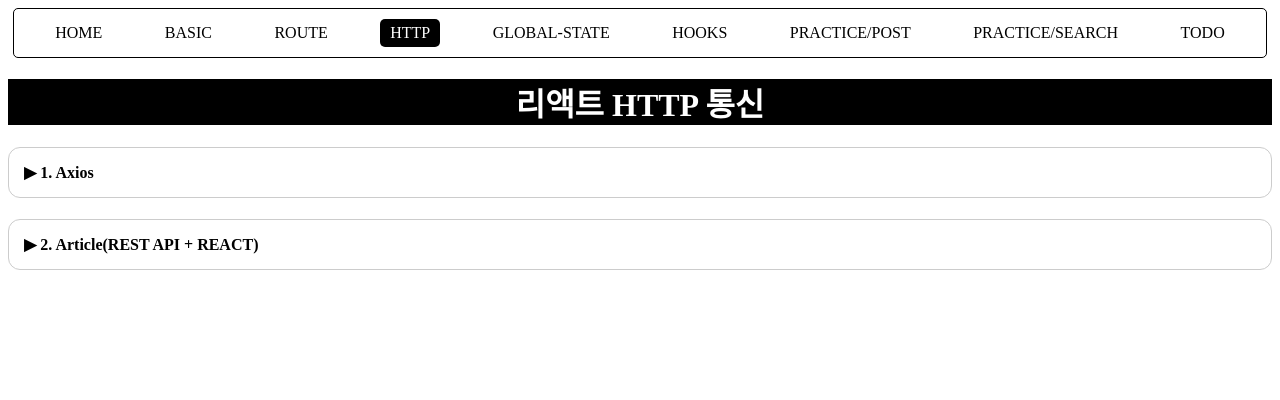
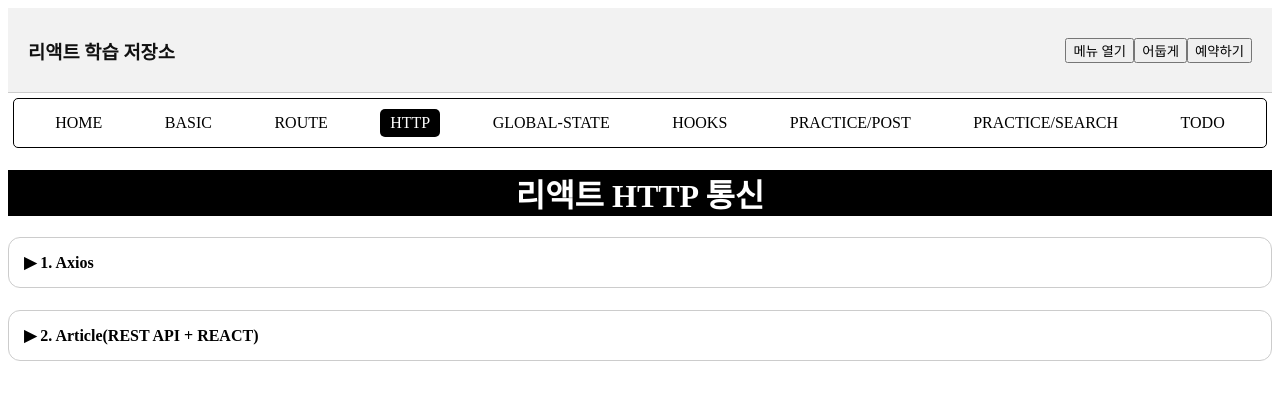
Before and after one commit to tndals11/Frontend, a React (Vite) app in the folder lean-react/: page /http in a window 1280 px wide. Shown: the top 400 px of the page. Built offline with nearby package versions, Linux system fonts and the light colour scheme; no server answers.

Commit message:
2025-11-11 React Zustand

```diff
--- a/lean-react/src/App.tsx
+++ b/lean-react/src/App.tsx
@@ -16,10 +16,30 @@ import ProductDetail from "./pages/route/ProductDetail";
 import ProductInfo from "./pages/route/ProductInfo";
 import ProductReviews from "./pages/route/ProductReviews";
 import ProductDashboard from "./pages/route/ProductDashboard";
+import { useUIStore } from "./stores/ui.store";
+import Header from "./components/Header";
+import Sidebar from "./components/Sidebar";
+import Toast from "./components/toast";
 
 function App() {
+  //% zustand의 store는 호출 시 내부의 스토어를 객체 형식으로 반환
+  //% const {전역상태내부의 속성 또는 함수명 } = useUIStore();
+  //%> 내부의 모든 속성과 메서드 호출 후 좌항에 일치하는 값만을 남김
+
+  //# 필요한 속성, 메서드만 뽑아서 반환
+  const darkMode = useUIStore((state) => state.darkMode); // true: 다크 / false: 라이트
+
+  const appStyle = {
+    minHeight: "100vh",
+    backgroundColor: darkMode ? "#111" : "#fff",
+    color: darkMode ? "#bbb" : "#111",
+    transition: "all 0.3s ease",
+  };
+
   return (
-    <>
+    <div style={appStyle}>
+      <Header />
+      <Sidebar />
       <Navbar />
       {/* Routes 태그: Route를 감싸는 컴포넌트 */}
       <Routes>
@@ -50,7 +70,8 @@ function App() {
         </Route>
         <Route path="/dashboard" element={<ProductDashboard />} />
       </Routes>
-    </>
+      <Toast />
+    </div>
   );
 }
 
--- /dev/null
+++ b/lean-react/src/components/Header.tsx
@@ -0,0 +1,39 @@
+import { useUIStore } from "@/stores/ui.store";
+import React from "react";
+
+function Header() {
+  const toggleSidebar = useUIStore((s) => s.toggleSidebar);
+  const toggleDarkMode = useUIStore((s) => s.toggleDarkMode);
+  const darkMode = useUIStore((s) => s.darkMode);
+  const isSidebarOpen = useUIStore((s) => s.isSidevarOpen);
+  const showToast = useUIStore((s) => s.showToast);
+
+  const headerStyle = {
+    display: "flex",
+    justifyContent: "space-between",
+    alignItems: "center",
+    padding: "10px 20px",
+    backgroundColor: darkMode ? "#222" : "#f2f2f2",
+    borderBottom: darkMode ? "1px solid #444" : "1px solid #ccc",
+  };
+
+  const handleReserve = () => {
+    // 예약 관련 코드 (프론트엔드 유효성 검사 + API 호출 + 응답 성공 완료 )
+    showToast("예약이 완료되었습니다.");
+  };
+
+  return (
+    <div style={headerStyle}>
+      <h3>리액트 학습 저장소</h3>
+      <div>
+        <button onClick={toggleSidebar}>
+          {isSidebarOpen ? "메뉴닫기" : "메뉴 열기"}
+        </button>
+        <button onClick={toggleDarkMode}>{darkMode ? "밝게" : "어둡게"}</button>
+        <button onClick={handleReserve}>예약하기</button>
+      </div>
+    </div>
+  );
+}
+
+export default Header;
--- /dev/null
+++ b/lean-react/src/components/Sidebar.tsx
@@ -0,0 +1,30 @@
+import { useUIStore } from "@/stores/ui.store";
+import React from "react";
+import Navbar from "./Navbar";
+
+function Sidebar() {
+  const isSidebarOpen = useUIStore((s) => s.isSidevarOpen);
+  const darkMode = useUIStore((s) => s.darkMode);
+
+  const sidebarStyle: React.CSSProperties = {
+    position: "fixed",
+    top: 0,
+    left: 0,
+    width: "220px",
+    height: "100%",
+    backgroundColor: darkMode ? "#333" : "#ddd",
+    padding: "10px",
+    boxSizing: "border-box",
+    transform: isSidebarOpen ? "translateX(0)" : "translateX(-100%)",
+    transition: "transform 0.3s ease",
+  };
+
+  return (
+    <aside style={sidebarStyle}>
+      <h4>사이드바 메뉴</h4>
+      <Navbar />
+    </aside>
+  );
+}
+
+export default Sidebar;
--- /dev/null
+++ b/lean-react/src/components/Toast.tsx
@@ -0,0 +1,54 @@
+import { useUIStore } from "@/stores/ui.store";
+import React, { useEffect } from "react";
+
+function Toast() {
+  const { toastMessage, hideToast, darkMode } = useUIStore();
+
+  const toastStyle: React.CSSProperties = {
+    position: "fixed",
+    bottom: "20px",
+    right: "20px",
+    backgroundColor: darkMode ? "#222" : "#000",
+    color: "#fff",
+    borderRadius: "6px",
+    padding: "10px 16px",
+    boxShadow: "0 2px 6px rgba(0, 0, 0, 0.3)",
+    cursor: "pointer",
+  };
+
+  const closeButtonStyle: React.CSSProperties = {
+    position: "absolute",
+    top: "4px",
+    right: "8px",
+    fontSize: "14px",
+    color: "#ccc",
+    cursor: "pointer",
+  };
+
+  useEffect(() => {
+    if (toastMessage) {
+      const timer = setTimeout(hideToast, 10000);
+      return () => clearTimeout(timer);
+    }
+  }, [toastMessage, hideToast]);
+
+  // 조건부 렌더링
+  if (!toastMessage) return null;
+
+  return (
+    <div style={toastStyle}>
+      {toastMessage}
+      <span
+        style={closeButtonStyle}
+        onClick={(e) => {
+          e.stopPropagation; // toast 전체 클릭 이벤트 방지
+          hideToast();
+        }}
+      >
+        x
+      </span>
+    </div>
+  );
+}
+
+export default Toast;
--- /dev/null
+++ b/lean-react/src/stores/ui.store.ts
@@ -0,0 +1,45 @@
+//! ui.store.ts
+// : UI/전역 인터렉션 상태
+// - 컴포넌트 간에 UI 제어 상태를 공유해야 할 때 사용
+// +) 브라우저 세션과 무관하게 상태값 지속할 경우 zustand + localStorage 저장 필수
+
+import { create } from "zustand";
+
+/*
+% “Zustand store를 만들고, 초기 상태를 할당하고, 상태 변경 함수는 현재 상태를 기반으로 새로운 값으로 업데이트한다”
+*/
+
+//? 전역 상태 관리할 데이터 + 함수
+interface UIState {
+  isSidevarOpen: boolean;       // 사이드바 열림/닫힘 여부
+  isModalOpen : boolean;        // 모달 표시 여부
+  darkMode: boolean;            // 다크 모드 활성화 여부
+  toastMessage: string | null;  // 토스트 메시지 (없을 때는 null)
+
+  // 함수형
+  toggleSidebar: () => void;
+  toggleDarkMode: () => void;
+  showToast: (msg: string) => void;  // 매개변수 값을 toastMessage에 할당
+  hideToast: () => void;             // toastMessage를 null로 할당
+}
+
+//? 스토어 생성
+// create(): 스토어 생성
+// create() 내부의 콜백함수
+// > 매개변수) set 설정 함수 - UIState 내부의 속성 업데이트 함수
+// > 반환값)  UIState 타입의 객체
+export const useUIStore = create<UIState>((set) => ({
+  isSidevarOpen: false,
+  isModalOpen: false,
+  darkMode: false,
+  toastMessage: null,
+
+  // 함수 정의
+  // > set 설정 함수의 콜백함수: 현재 최신의 state를 매개변수로 반환
+  //# set은 Zustand에 상태 업데이트 함수
+  toggleSidebar: () => set((state) => ({ isSidevarOpen: !state.isSidevarOpen})),
+  toggleDarkMode: () => set((state) => ({ darkMode: !state.darkMode})),
+
+  showToast: (msg) => set({ toastMessage: msg}),
+  hideToast: () => set(({ toastMessage: null}))
+}));
```
